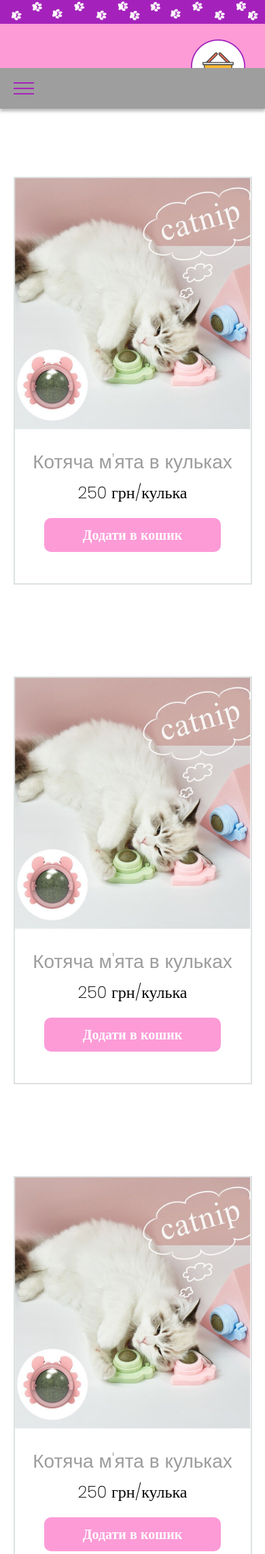
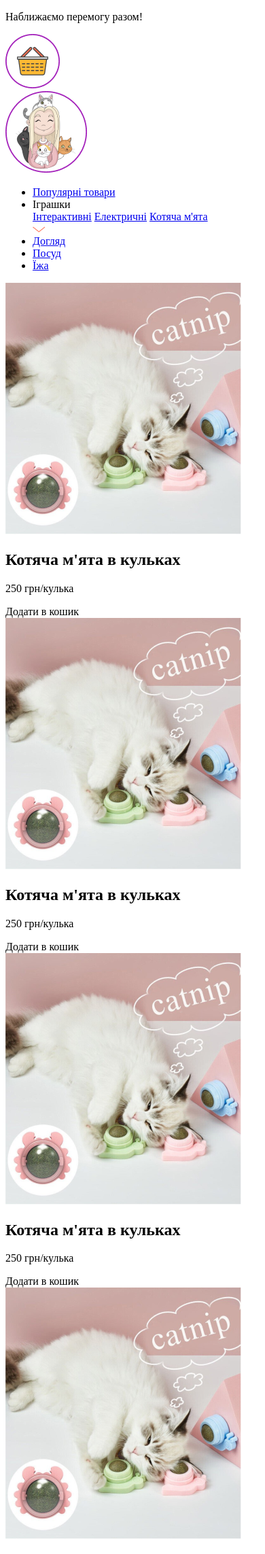
Before and after one commit to YaromirKravtsov/petsShop, a PHP site: page / in a window 390 px wide; the page is wider, and only the part inside the window is pictured. Shown: the top 2286 px of that part at 68% size. Run offline with PHP 8.4, Linux system fonts and the light colour scheme; grey boxes are pictures that could not be loaded.

Commit message:
Update style.css

```diff
--- a/css/style.css
+++ b/css/style.css
@@ -1,505 +1,112 @@
-li{list-style-type:none}ul{margin-left:0;padding-left:0}*,*::before,*::after{box-sizing:border-box}ul[class],ol[class]{padding:0}a{text-decoration:none;color:#000}a[x-apple-data-detectors]{color:inherit!important;text-decoration:none!important;font-size:inherit!important;font-family:inherit!important;font-weight:inherit!important;line-height:inherit!important}input{border:none;outline:none}body,h1,h2,h3,h4,p,ul[class],ol[class],li,figure,figcaption,blockquote,dl,dd{margin:0}body{min-height:100vh;scroll-behavior:smooth;text-rendering:optimizeSpeed;line-height:1.5}ul[class],ol[class]{list-style:none}a:not([class]){text-decoration-skip-ink:auto}input,button,textarea,select{font:inherit}
-   /* --------------------------------------------------------- */
-   /* --------------------------------------------------------- */
- .wraper{
-	min-width: 100%;
-	display: flex;
-	justify-content: center;
-	align-items: center;
-	flex-direction: column;
-	font-family: 'Nunito', sans-serif;
-}
-.container{
-	width: 85%;
-}
-.header {
-	width: 100%;
-	top: 0;
-	left: 0;
-	display: flex;
-	justify-content: center;
-	height: 65px;
-	background: #fff;
-	background-size: 100% 200px;
-	z-index: 5;
-	margin-top: 0px;
-	box-shadow: 0px 4px 4px rgba(0, 0, 0, 0.25);
-}
+<!DOCTYPE html>
+<html lang="en">
+<head>
+    <meta charset="UTF-8">
+    <meta http-equiv="X-UA-Compatible" content="IE=edge">
+    <meta name="viewport" content="width=device-width, initial-scale=1.0">
+    <link rel="stylesheet" href="css/style.css">
+    <link rel="preconnect" href="https://fonts.googleapis.com">
+    <link rel="preconnect" href="https://fonts.gstatic.com" crossorigin>
+    <link href="https://fonts.googleapis.com/css2?family=Nunito&display=swap" rel="stylesheet">
+    <link rel="preconnect" href="https://fonts.googleapis.com"><link rel="preconnect" href="https://fonts.gstatic.com" crossorigin><link href="https://fonts.googleapis.com/css2?family=Poppins:wght@200&display=swap" rel="stylesheet">
+    <title>Document</title>
+</head>
+<body>
+    <div class="wraper">
+        <div class="upBoard"></div>
+        <div class="header-up">
+            <div class="container">
+                <div class="header-up__row">
+                    <p>Наближаємо перемогу разом! <div class="hearts"></div></p>
+                    <img src="img/basket.png" alt="">
+                </div>
+            </div>
+        </div>
+        <header class="header">
+            <div class="container">
+                    <div class="header__bottom ">
+                        <div class="menu__icon"><span></span></div>
 
-.logo{
-	width: 120px;
-	height: 120px;
-	margin-top: -60px;
-}
-.header__bottom{
-	height: 100%;
-	display: flex;
-	align-items: center;
+                            <img src="img/logo1.png" alt="" class="logo">
 
-}
+                            <nav class="menu__body">
+                                <ul class="menu__list">
+                                    <li><a href="#" class="menu__link">Популярнi товари</a></li>
+                                    <li><div class="dropdown">
+                                        <div class="dropbtn">Іграшки</div>
+                                        <div class="dropdown-content">
+                                          <a href="#">Iнтерактивні</a>
+                                          <a href="#">Електричні</a>
+                                          <a href="#">Котяча м'ята</a>
+                                        </div>
+                                      </div> <img src="img/arrow.png" alt=""></li>
+                                    <li><a href="#" class="menu__link">Догляд</a></li>
+                                    <li><a href="#" class="menu__link">Посуд</a></li>
+                                    <li><a href="#" class="menu__link">Їжа</a></li>
+                                </ul>
 
-.menu__icon {
-		display: none;
-}
-
-.menu__list > li{
-	position: relative;
-	font-size: 16.7px;
-	line-height: 1.2;
-	font-weight: 700;
-	letter-spacing: 0.2em;
-	color: #54524f;
-}
-
-.menu__link {
-	color: #000;
-	font-size: 18px;
-	font-family: 'Nunito';
-	font-style: normal;
-	font-weight: 700;
-	font-size: 18px;
-	line-height: 35px;
-	color: #A422BB;
-}
-.menu__link>img{
-	width: 17.5px;
-	height: 7px;
-}
-
-.dropbtn {
-    color: #A422BB;
-}
-
-.dropdown {
-    position: relative;
-    display: inline-block;
-
-}
-
-.dropdown-content {
-    display: none;
-    position: absolute;
-    background-color: #fff;
-    width: 160px;
-    box-shadow: 0px 8px 16px 0px rgba(0,0,0,0.2);
-    z-index: 1;
-	margin-left: -25px;
-
-}
-
-.dropdown-content a {
-	text-align: center;
-    color: black;
-    padding: 12px 16px;
-    text-decoration: none;
-    display: block;
-
-}
-
-.dropdown-content a:hover {background-color: #ddd;}
-
-.dropdown:hover .dropdown-content {display: block;}
-
-.header-up__row > img{
-	z-index: 10;
-	width: 80px;
-	height: 80px;
-	margin-top: 60px;
-}
-
-@media (min-width: 1100px){
-	.last-link{
-		margin-left: 50px;
-	}
-	.menu__list {
-		width: 100%;
-		display: flex;
-		flex-direction: row;
-		align-items: center;
-		justify-content: space-around;
-	}
-	.menu__body{
-		width: 75%;
-		margin-left: 30px;
-		display: flex;
-		justify-content: space-between;
-
-		color: wheat;
-
-	}
-
-
-}
-
-body._lock{
-	overflow: hidden;
-}
-
-@media (max-width: 520px){
-	.header-up__row > p {
-		display: none;
-	}
-}
-@media (max-width: 1100px){
-	.logo{
-		display: none;
-	}
-	.header-up__row > img {
-		z-index: 0;
-	}
-	.dropdown {
-		font-size: 24px;
-	}
-	body > div > header > div > div > nav > ul > li:nth-child(2) > img{
-		width: 17px;
-		height: 10px;
-		margin-top:5px;
-		margin-left: 5px;
-	}
-	.logo{
-		width: 120px;
-		height: 120px;
-	}
-	.header{
-		justify-content: space-between;
-		height: 130px;
-		background: url('../img/bac_header.png') no-repeat;
-		background-size: 100% 100%;
-	}
-	.menu__list >li {
-		display: flex;
-		justify-content: center;
-
-	}
-
-
-	.menu__icon {
-		z-index: 5;
-		display: block;
-		position: relative;
-		width: 30px;
-		height: 18px;
-		cursor: pointer;
-		margin-left: 20px;
-
-}
-.menu__icon span,
-.menu__icon::before,
-.menu__icon::after {
-	 left: 0;
-	 position: absolute;
-	 height: 10%;
-	 width: 100%;
-	 transition:all 0.3s ease 0s;
-	 background-color: #A422BB;
-
-}
-.menu__icon::before,
-.menu__icon::after {
-	content: "";
-}
-.menu__icon::after {
-	top: 0;
-}
-.menu__icon::before {
-	bottom: 0;
-}
-.menu__icon span{
-	top: 50%;
-	transform: scale(1) translate(0px,-50%);
-}
-
-.menu__icon._active span{
-	transform: scale(0) translate(0px,-50%);
-}
-.menu__icon._active::before{
-	top: 50%;
-	transform: rotate(-45deg) translate(0px,-50%);
-}
-.menu__icon._active::after{
-	top: 45%;
-	transform: rotate(45deg) translate(0px,50%);
-}
-.menu__body{
-	position: fixed;
-	top: 0;
-	left: -100%;
-	width: 100%;
-	height: 100%;
-
-	background-color: #fff;
-	padding: 100px 30px 30px 30px;
-	transition: left 0.3s ease 0s;
-	overflow: auto;
-}
-.menu__body._active{
-	left: 0%;
-}
-
-.menu__list >li {
-	flex-wrap: wrap;
-	margin: 0px 0px 30px 0px;
-}
-.menu__list >li:last-child{
-	margin-bottom: 0;
-}
-.menu__list >li._active .menu__sub-list{
-display: block;
-}
-.menu__link{
-	font-size: 24px;
-}
-}
-/* -------------------------------------------------------------------- */
-.upBoard{
-	width: 100%;
-	height: 35px;
-	background: url(../img/UpHeader.png);
-}
-
-.header-up {
-	width: 100%;
-	height: 65px;
-	background-color: #FD9BD7;
-	display: flex;
-	justify-content: center;
-	align-items: center;
-}
-.header-up__row{
-	display: flex;
-	align-items: center;
-	float:right
-}
-
-.header-up__row > p{
-	font-family: 'Nunito';
-	font-weight: 700;
-	font-size: 20px;
-	line-height: 35px;
-	color: #FFFFFF;
-	font-family: 'Nunito', sans-serif;
-	margin-right: 100px;
-
-}
-.header-up__row > p > img{
-	width: 40px;
-	height: 20px;
-	margin-top: -100px;
-}
-
-@media(max-width:1100px){
-
-	.header {
-		height: 60px;
-	}
-}
-@media(max-width:610px){
-	.header-up__row > p{
-		margin-right: 60px;
-	}
-}
-@media(max-width:552px){
-	.header-up__row > p{
-		font-size: 18px;
-	}
-}
-/* -------------------------------------------------------------------- */
-.content {
-	width: 100%;
-	display: flex;
-	justify-content: center;
-	align-items: center;
-
-}
-
-.content__row {
-	display: flex;
-	justify-content: space-between;
-	flex-wrap: wrap;
-}
-.card {
-	display: flex;
-	align-items: center;
-	flex-direction: column;
-	height: 600px;
-	border:  2px solid #DDE1E2;
-	margin:35px;
-	margin-top: 100px;
-}
-.card> h2{
-	 margin-top: 30px;
-	font-family: 'Poppins', sans-serif;
-	font-weight: 400;
-	font-size: 28px;
-	line-height: 35px;
-	color: #9C9C9C;
-}
-.card> p{
-	margin-top: 10px;
-	font-family: 'Poppins';
-	font-style: normal;
-	font-weight: 400;
-	font-size: 24px;
-	line-height: 35px;
-	color: #000000;
-}
-.card-button {
-	margin-top: 20px;
-	width: 260px;
-	height: 50px;
-	background-color: #FD9BD7;
-	display: flex;
-	justify-content: center;
-	align-items: center;
-	font-family: 'Nunito';
-	font-style: normal;
-	font-weight: 700;
-	font-size: 20px;
-	line-height: 35px;
-	color: #FFFFFF;
-	border-radius: 10px;
-}
-@media(max-width:995px){
-
-	.content__row {
-		justify-content: center;
-	}
-}
-/*  */
-footer{
-	width: 100%;
-	background-color: #FD9BD7;
-	display: flex;
-	justify-content: center;
-	align-items: center;
-	margin-top: 130px;
-}
-
-.footer__row {
-	display: flex;
-	justify-content: space-between;
-	flex-direction: row;
-	margin-top: 53px;
-	margin-bottom: 85px;
-}
-.footer__column1 >img{
-	width: 710px;
-	height: 415px;
-
-}
-.footer__column2 {
-	width: 455px;
-	display: flex;
-	flex-direction: column;
-
-}
-.footer__column2 >h2 {
-	font-family: 'Poppins', sans-serif;
-	font-weight: 600;
-	font-size: 40px;
-	line-height: 35px;
-	color: #fff;
-	text-align: center;
-}
-.footer__column2 >p {
-	text-align: center;
-	font-family: 'Nunito';
-	font-style: normal;
-	font-weight: 700;
-	font-size: 35px;
-	line-height: 35px;
-	color: #FFFFFF;
-	margin-top: 50px;
-	margin-bottom: 60px;
-}
-.telefon,.email{
-	display: flex;
-	flex-direction: row;
-	height: 40px;
-	align-items: center;
-}
-.telefon>img{
-		width:40px;
-		height: 40px;
-		margin-right: 30px;
-}
-.email>img{
-	width: 45px;
-	height: 45px;
-	margin-right: 30px;
-	margin-left: -2.5px;
-}
-.email{
-		margin-top: 30px;
-	}
-.email>a{
-	font-family: 'Nunito';
-	font-style: normal;
-	font-weight: 600;
-	font-size: 33.5px;
-	line-height: 70px;
-	color: #FFFFFF;
-}
-.telefon>a{
-	font-style: normal;
-	font-weight: 700;
-	font-size: 31px;
-	line-height: 70px;
-	letter-spacing: 0.11em;
-	color: #FFFFFF;
-}
-@media (max-width: 1395px){
-	.footer__row{
-	display: flex;
-	justify-content: center;
-	flex-direction: column;
-	align-items: center;
-	}
-	.footer__column2 {
-		margin-top: 60px;
-	}
-	.footer__column1 {
-		margin-top: 60px;
-	}
-}
-@media (max-width: 780px){
-	.footer__column1 >img{
-		width: 510px;
-		height: 315px;
-	}
-}
-@media (max-width: 550px){
-	.footer__column1 >img{
-		width: 350px;
-		height: 225px;
-	}
-	.email>a{
-		font-size: 28px;
-	}
-	.telefon>a{
-		font-size: 27px;
-	}
-	.telefon>img{
-		width:35px;
-		height: 35px;
-		margin-right: 15px;
-	}
-	.email>img{
-		width: 40px;
-		height: 40px;
-		margin-right: 15px;
-	}
-	.footer__column2 {
-		justify-content: center;
-		align-items: center;
-	}
-	.footer__column2 >h2 {
-		font-weight: 600;
-		font-size: 40px;
-	}
-	.footer__column2 >p {
-		font-size: 28px;
-		margin-top: 30px;
-		width: 380px;
-	}
-}
+                            </nav>
+                    </div>
+            </div>
+       </header>
+           <div class="content">
+            <div class="container">
+                <div class="content__row">
+                    <div class="card">
+                            <img src="img/card-img.png" alt="">
+                            <h2>Котяча м'ята в кульках </h2>
+                            <p>250 грн/кулька</p>
+                            <div class="card-button">Додати в кошик</div>
+                    </div>
+                    <div class="card">
+                        <img src="img/card-img.png" alt="">
+                        <h2>Котяча м'ята в кульках </h2>
+                        <p>250 грн/кулька</p>
+                        <div class="card-button">Додати в кошик</div>
+                    </div>
+                    <div class="card">
+                    <img src="img/card-img.png" alt="">
+                    <h2>Котяча м'ята в кульках </h2>
+                    <p>250 грн/кулька</p>
+                    <div class="card-button">Додати в кошик</div>
+                    </div>
+                    <div class="card">
+                <img src="img/card-img.png" alt="">
+                <h2>Котяча м'ята в кульках </h2>
+                <p>250 грн/кулька</p>
+                <div class="card-button">Додати в кошик</div>
+                    </div>
+                     <div class="card">
+            <img src="img/card-img.png" alt="">
+            <h2>Котяча м'ята в кульках </h2>
+            <p>250 грн/кулька</p>
+            <div class="card-button">Додати в кошик</div>
+                    </div>
+                    <div class="card">
+                        <img src="img/card-img.png" alt="">
+                        <h2>Котяча м'ята в кульках </h2>
+                        <p>250 грн/кулька</p>
+                        <div class="card-button">Додати в кошик</div>
+                    </div>
+                </div>
+            </div>
+           </div>
+           <footer>
+            <div class="container">
+                <div class="footer__row">
+                    <div class="footer__column1">
+                        <img src="img/logo2.png" alt="">
+                    </div>
+                    <div class="footer__column2">
+                        <h2>Про нас</h2>
+                        <p>Магазин для просунутих котобатьків. Ексклюзивні товари, які не знайдеш <br>    на полицях звичайних зоо.</p>
+                        <div class="telefon"><img src="img/telefon.png" alt=""> <a href="tel:+380982065957">+ 380 (98) 206 59 57</a></div>
+                        <div class="email"><img src="img/email.png" alt=""> <a href = "mailto: kotyatashop@gmail.com ">kotyatashop@gmail.com</a></div>
+                    </div>
+                </div>
+            </div>
+           </footer>
+    </div>
+    <script src="js/scrypt.js"></script>
+</body>
+</html>
```
